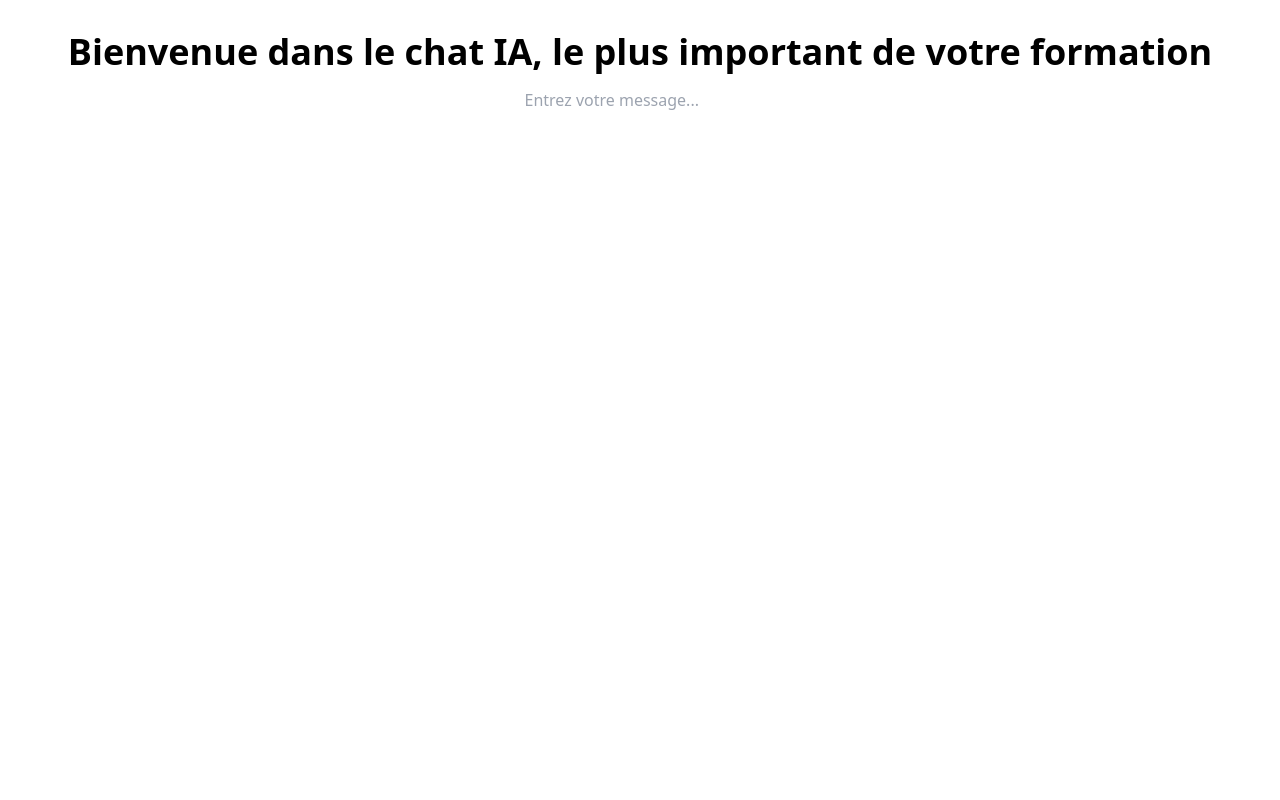
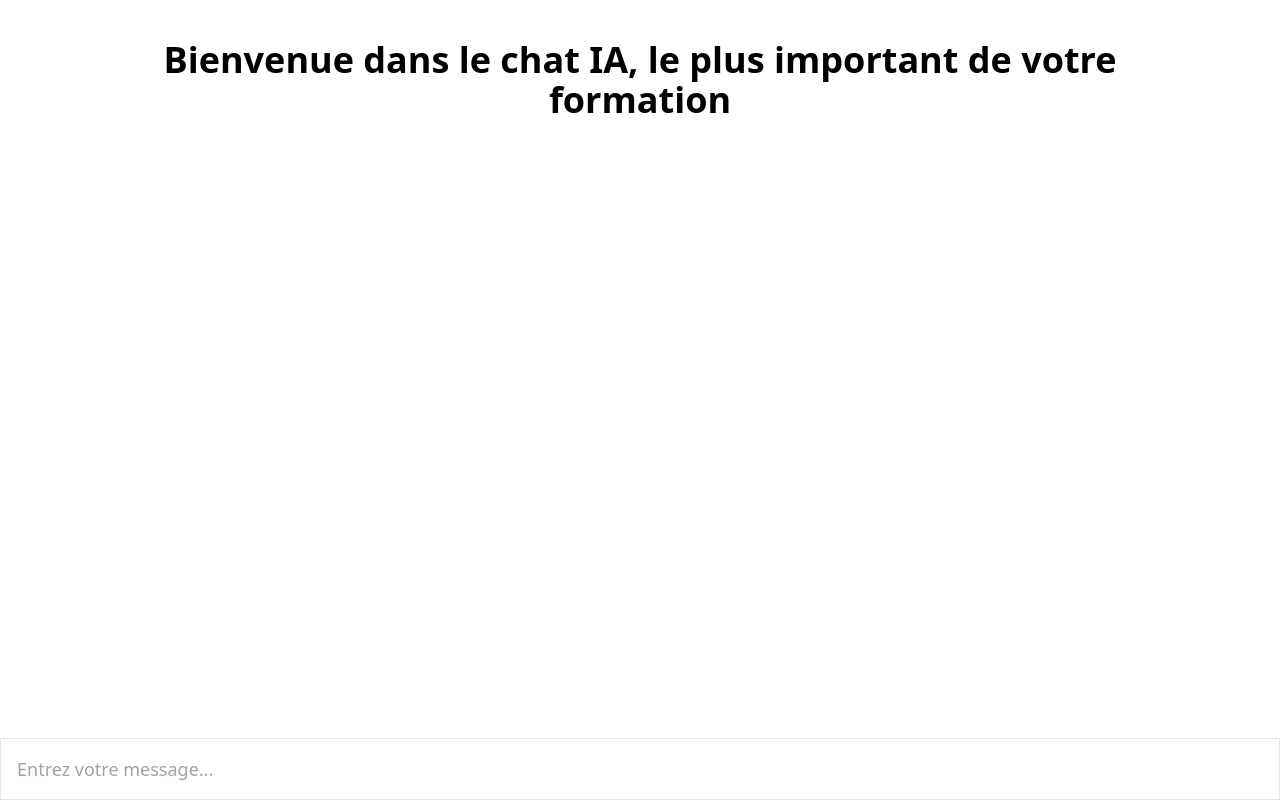
Before and after one commit to a-patris/DumberAI, a Next.js app in the folder app/: page /chatPage in a window 1280 px wide. Built offline with nearby package versions, Linux system fonts and the light colour scheme.

Commit message:
adding style

```diff
--- a/app/components/Chat.js
+++ b/app/components/Chat.js
@@ -11,6 +11,7 @@ const getRandomResponse = (character) => {
         ],
         murloc: ['Glllglllgl!', 'Mrglglglg!', 'Mrrglllgl!'],
         timmy: ['Timmy!', 'TIMMY!', 'Timmyyyyyyy!!!!'],
+        r2d2: ['Beep boop beep!', 'Bleep bloop!', 'Bleeep beeep boop!'],
     };
 
     const responses = responsesByCharacter[character] || [];
@@ -54,7 +55,11 @@ const Chat = ({ character }) => {
                     </div>
                 )}
                 {messages.map((message, index) => (
-                    <div key={index} className={message.isUser ? 'user-message' : 'chewbacca-message'}>
+                    <div
+                        key={index}
+                        className={`${message.isUser ? 'bg-gray-300 text-gray-800' : 'bg-gray-500 text-white'
+                            } p-2  mb-2`}
+                    >
                         {message.content}
                     </div>
                 ))}
@@ -62,6 +67,7 @@ const Chat = ({ character }) => {
             <input
                 type="text"
                 placeholder="Entrez votre message..."
+                className="w-full p-4 border border-grey-500 text-lg mt-4"
                 onKeyPress={(e) => {
                     if (e.key === 'Enter') {
                         handleSendMessage(e.target.value);
--- a/app/pages/chatPage.js
+++ b/app/pages/chatPage.js
@@ -8,18 +8,20 @@ const ChatPage = () => {
     const { character } = router.query;
 
     return (
-        <div className="container mx-auto my-8 text-center">
+        <div className="container max-w-full h-screen flex justify-between flex-col text-center">
+            <div className='mx-20 my-10'>
                 <h1 className="text-4xl font-bold mb-4">Bienvenue dans le chat IA, le plus important de votre formation</h1>
                 {character && (
                     <div className="flex justify-end mb-4">
                         <img
                             src={`/assets/${character}.png`}
                             alt={character}
-                        className="w-16 h-16 rounded-full"
+                            className="w-20 h-20"
                         />
                     </div>
                 )}
-            <Chat character="chewbacca" />
+            </div>
+            <Chat character={character} />
         </div>
     );
 };
```
Lines whose indentation alone changed are shown as unchanged.
